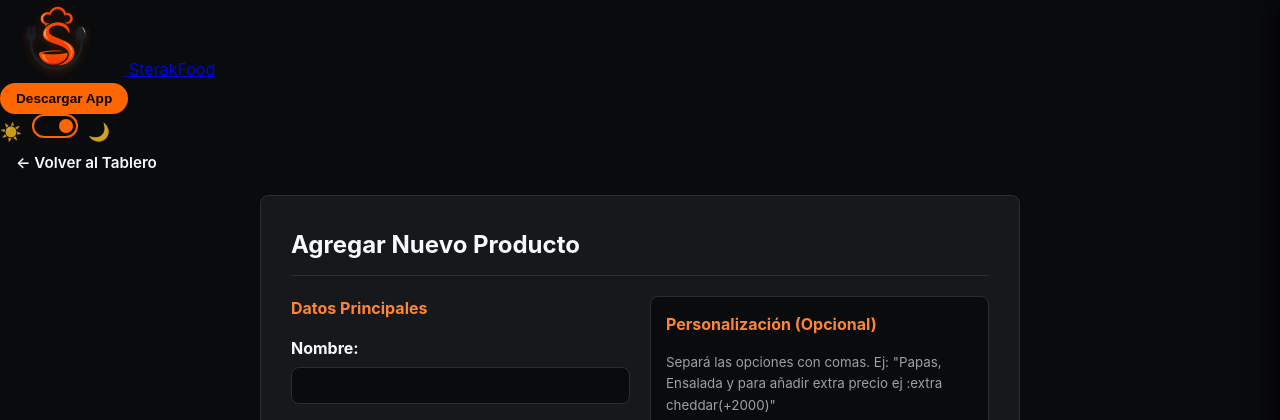
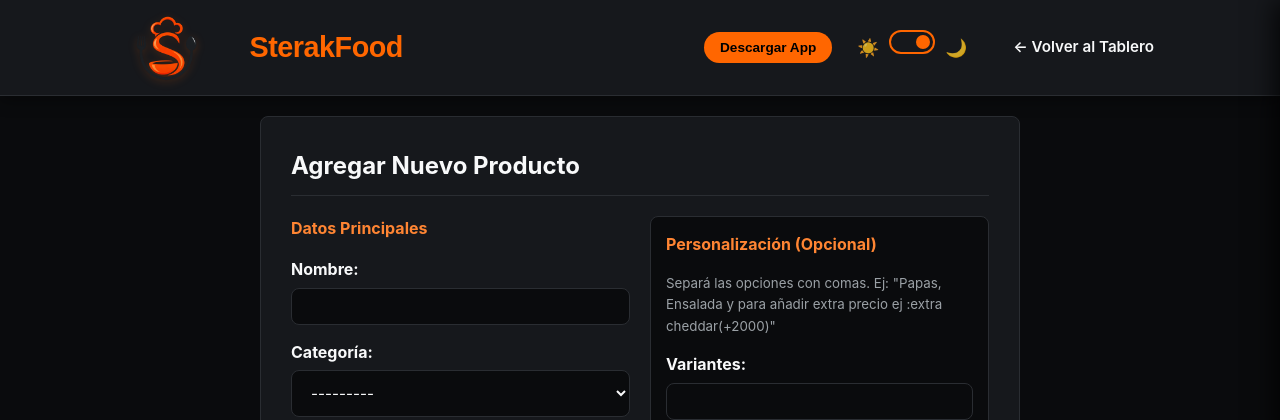
Before and after one commit to Falvarez19/-SterakFood, a Django app: page /dashboard/agregar/ in a window 1280 px wide. Shown: the top 420 px of the page. Run offline with Django 5.2, Linux system fonts and the light colour scheme; data comes from the database, SQL or seed files in the repository; some libraries are stand-ins or nearby versions.

Commit message:
acomodando navbar error que tuve en la estilos

```diff
--- a/pedidos/static/css/estilos.css
+++ b/pedidos/static/css/estilos.css
@@ -15,7 +15,7 @@
     --error: #ef4444;
     --error-fondo: rgba(239, 68, 68, 0.1);
 
-    /* Mapeo de tus variables originales para no romper el HTML y el Admin */
+    /* Mapeo de variables originales */
     --bg-color: var(--negro-fondo);
     --text-color: var(--texto-claro);
     --card-bg: var(--negro-tarjetas);
@@ -55,40 +55,85 @@ body {
 /* ==========================================================================
    3. NAVBAR, LOGO Y HERO BANNER
    ========================================================================== */
-.nav-logo {
-    height: 60px;
-    width: auto;
-    object-fit: contain;
-    /* Carga el logo con cubiertos blancos por defecto (Modo Dark) */
-    content: url('../img/logo.png');
+.navbar {
+    background-color: var(--card-bg);
+    padding: 10px 0;
+    position: sticky;
+    top: 0;
+    z-index: 1000;
+    box-shadow: 0 4px 15px rgba(0,0,0,0.4);
+    border-bottom: 1px solid var(--borde);
+}
+.nav-container {
+    max-width: 1100px;
+    margin: 0 auto;
+    padding: 0 20px;
+    display: flex;
+    justify-content: space-between;
+    align-items: center;
+}
+.marca { display: flex; align-items: center; gap: 15px; text-decoration: none; }
+.nav-logo { height: 60px; width: auto; object-fit: contain; }
+.nav-acciones { display: flex; align-items: center; gap: 15px; }
+
+.logo-texto {
+    color: var(--naranja-sterak);
+    font-weight: 900;
+    font-family: sans-serif;
+    font-size: 1.8rem;
+    margin: 0;
+    letter-spacing: -0.5px;
+    text-transform: none;
+    line-height: 1;
 }
 
-.hero-logo-side img {
-    width: 140px;
-    height: auto;
-    filter: drop-shadow(0px 4px 8px rgba(0,0,0,0.8));
-    transition: transform 0.3s ease;
-    /* Carga el logo con cubiertos blancos por defecto para el banner grande */
-    content: url('../img/logo.png');
+.hero {
+    background-image: linear-gradient(var(--hero-overlay-start), var(--hero-overlay-end)), url('../img/fondo-buffet.jpg');
+    background-size: cover; background-position: center 45%; background-repeat: no-repeat;
+    color: var(--text-color);
+    padding: 70px 20px; margin-bottom: 40px;
+    position: relative; border-bottom: 1px solid var(--borde);
 }
+.hero-content { max-width: 1100px; margin: 0 auto; display: flex; justify-content: space-between; align-items: center; gap: 20px; }
+.hero-texto { text-align: left; }
+.hero-texto h1 { font-size: 2.8rem; margin-bottom: 5px; font-weight: 900; letter-spacing: -1px; text-shadow: var(--hero-text-shadow); }
+.hero-texto p { font-size: 1.2rem; opacity: 0.9; margin: 0; }
+.hero-logo-side img { width: 140px; height: auto; transition: transform 0.3s ease; }
+.hero-logo-side img:hover { transform: scale(1.05); }
 
-.hero-logo-side img:hover {
-    transform: scale(1.05);
+@media (max-width: 768px) {
+    .hero-content { flex-direction: column; text-align: center; gap: 15px; }
+    .hero-texto { text-align: center; }
+    .hero-logo-side img { width: 100px; }
+    .nav-container { flex-direction: column; gap: 15px; }
 }
 
 /* ==========================================================================
-   CAMBIO DE LOGO PARA MODO CLARO
+   CAMBIO DE LOGO DARK/LIGHT (MÉTODO SEGURO)
    ========================================================================== */
-[data-theme="light"] .nav-logo {
-    /* Cambia al logo con cubiertos negros automáticamente */
-    content: url('../img/logo_2.png');
+/* Ocultar el logo claro por defecto */
+.logo-light {
+    display: none !important;
 }
 
-[data-theme="light"] .hero-logo-side img {
-    /* Cambia al logo con cubiertos negros en el banner y suaviza la sombra */
-    content: url('../img/logo_2.png');
+/* En modo claro: ocultar el oscuro, mostrar el claro */
+[data-theme="light"] .logo-dark {
+    display: none !important;
+}
+
+[data-theme="light"] .logo-light {
+    display: block !important;
+}
+
+/* Ajuste de sombras para el logo gigante del Hero Banner */
+.hero-logo-side .logo-dark {
+    filter: drop-shadow(0px 4px 8px rgba(0,0,0,0.8));
+}
+
+.hero-logo-side .logo-light {
     filter: drop-shadow(0px 4px 8px rgba(0,0,0,0.2));
 }
+
 /* ==========================================================================
    4. ELEMENTOS COMPARTIDOS
    ========================================================================== */
```
